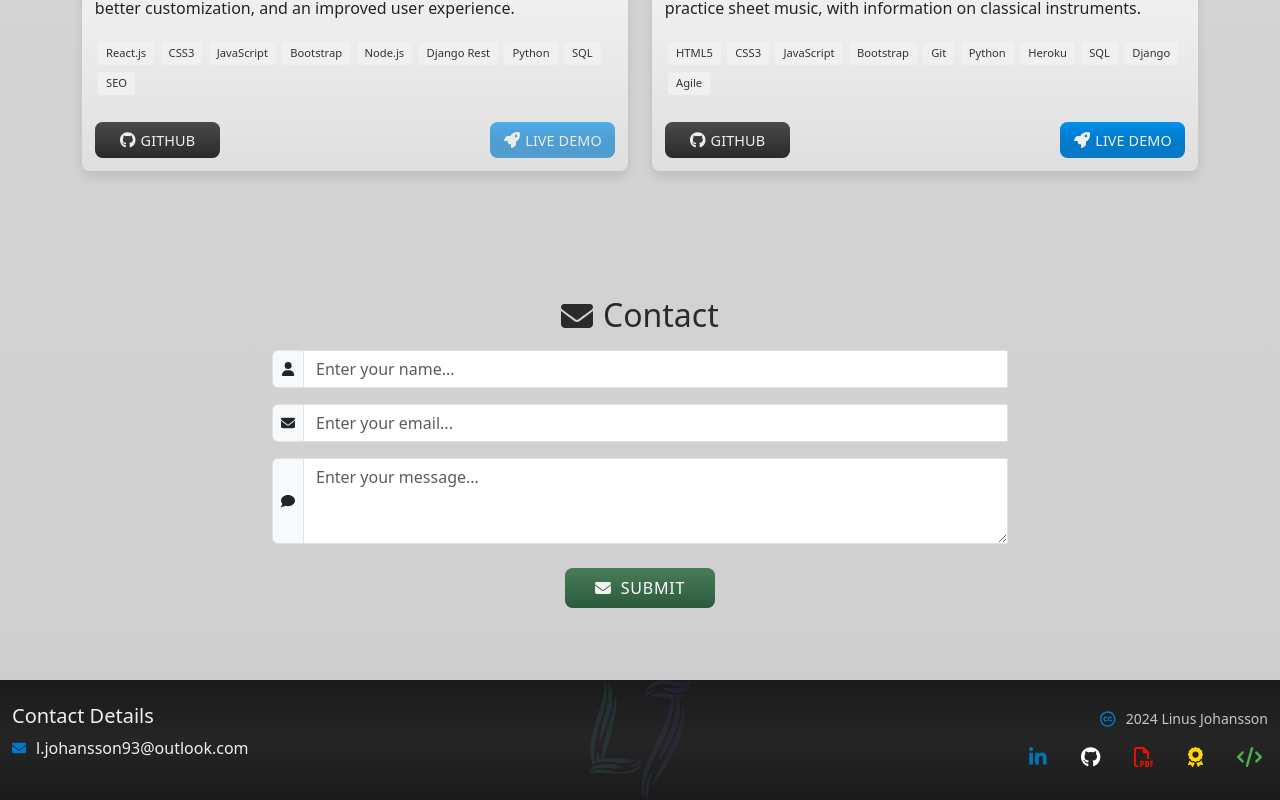
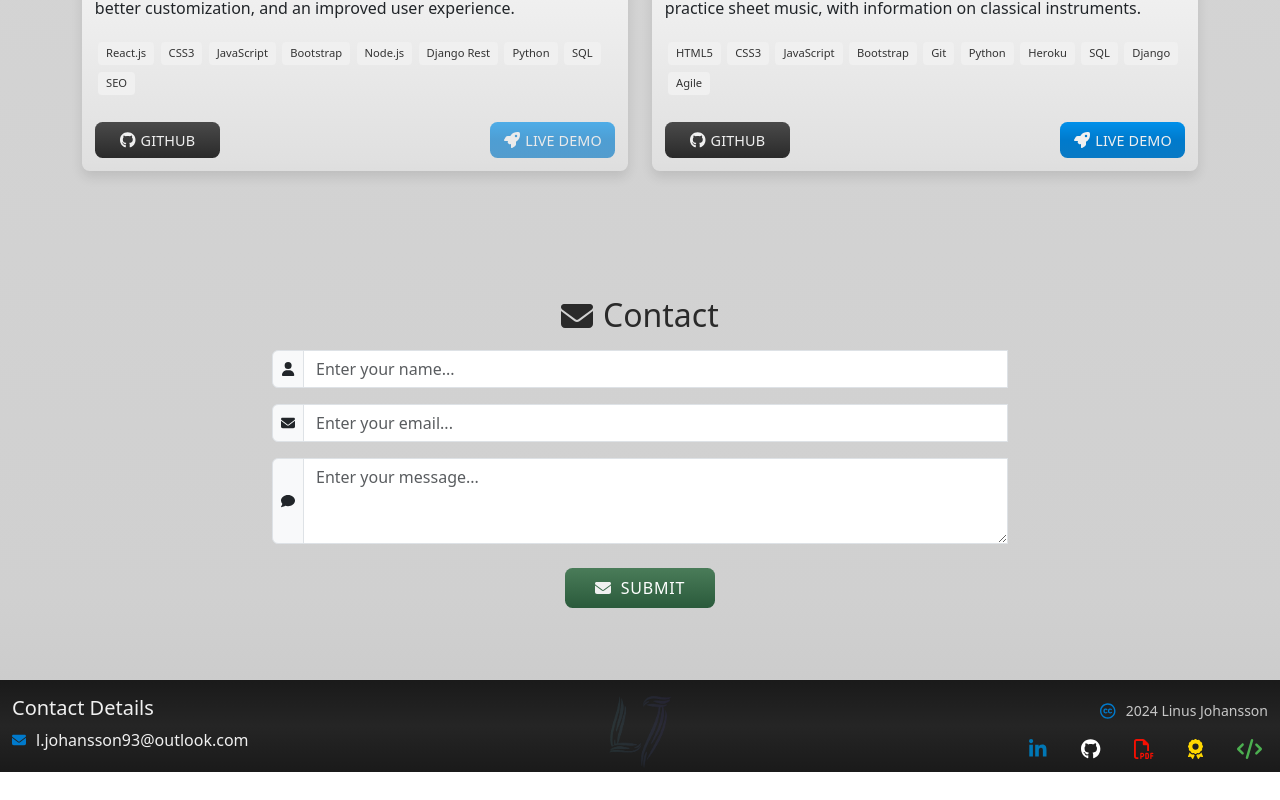
Before and after one commit to j0hanz/j0hanz-portfolio, a React (Create React App) app: page / in a window 1280 px wide. Shown: the part 3565-4365 px from the top of the page. After the commit the page ends 4337 px from the top, so only its background shows below. Built offline with nearby package versions, Linux system fonts and the light colour scheme.

Commit message:
Adjust padding

```diff
--- a/src/components/Footer.js
+++ b/src/components/Footer.js
@@ -23,8 +23,11 @@ const Footer = () => {
   const handleModalClose = () => setShowModal(false);
 
   return (
-    <footer className={`py-4 ${styles.footerBg} ${appStyles.cardBgImage}`}>
-      <Container fluid className={appStyles.sectionContainer}>
+    <footer className={`pt-3 pb-1 ${styles.footerBg}`}>
+      <Container
+        fluid
+        className={`${appStyles.sectionContainer} ${appStyles.cardBgImage}`}
+      >
         <Row className="mx-auto">
           <Col sm={6} className="mb-sm-0">
             <h5 className={styles.footerLinkHeader}>Contact Details</h5>
```
